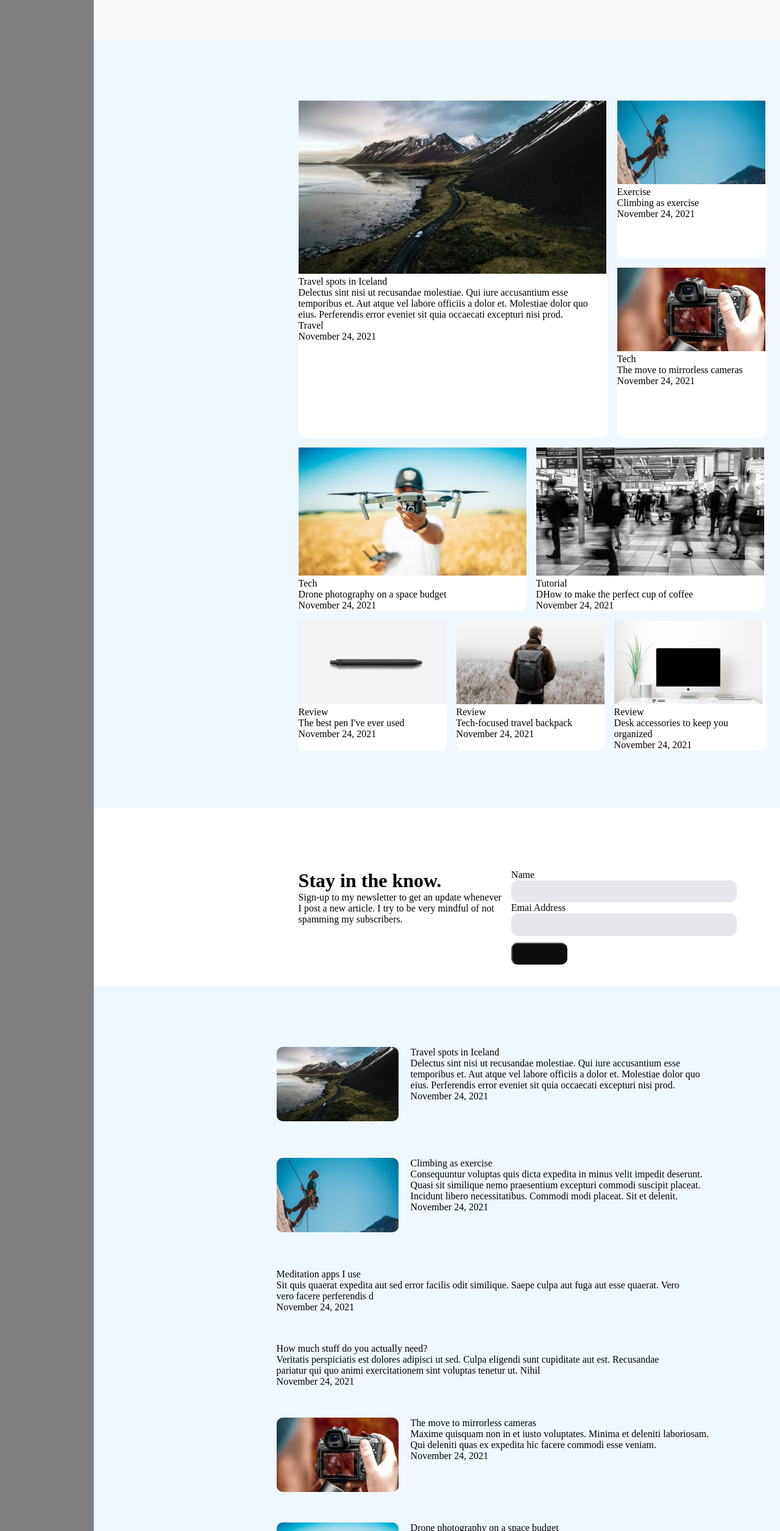
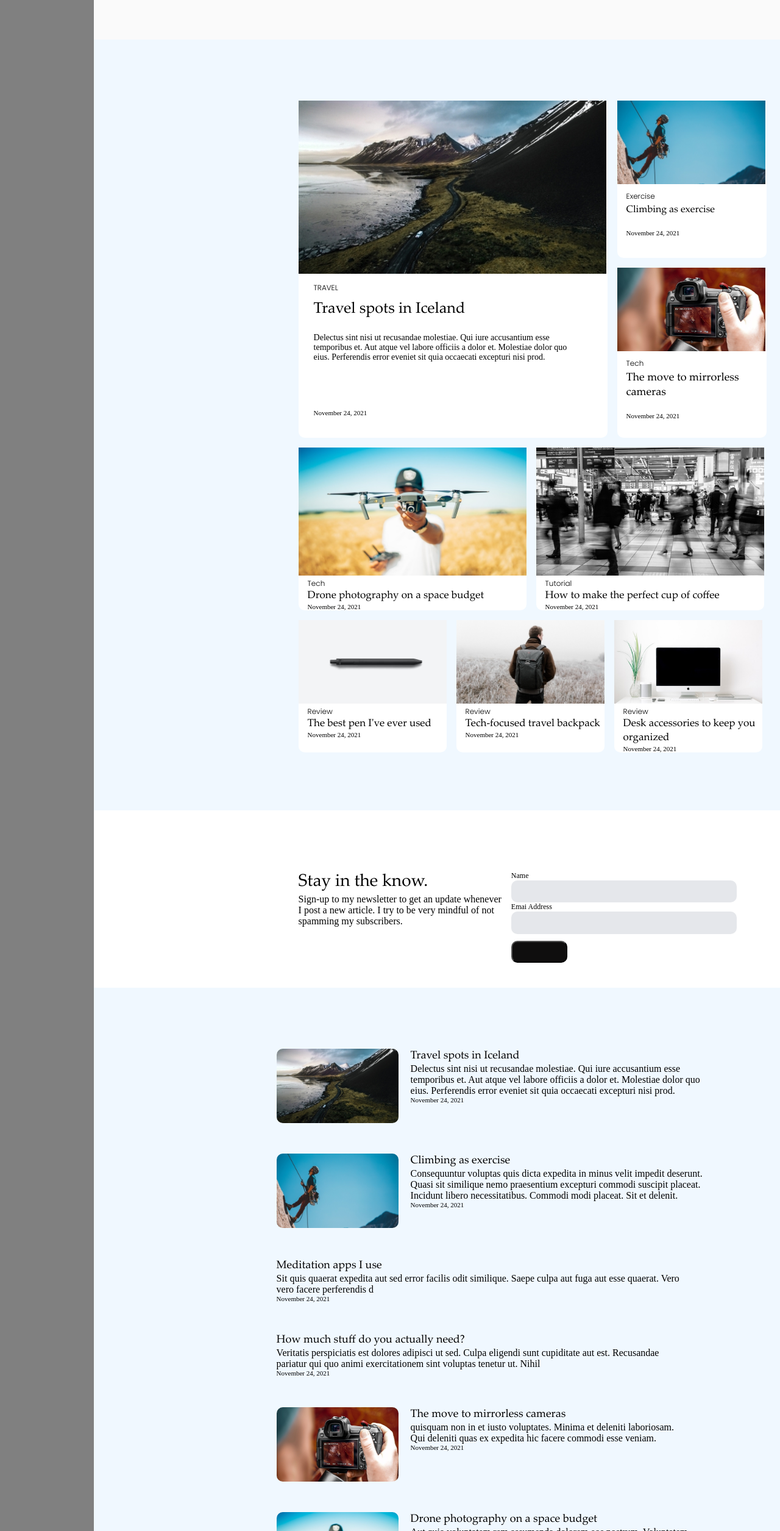
Before and after one commit to Fen16/fen, a plain HTML site: page index.html in a window 1280 px wide. Shown: the part 289-2800 px from the top of the page at 61% size. Drawn offline with Linux system fonts and the light colour scheme.

Commit message:
Новое

```diff
--- a/ha.css
+++ b/ha.css
@@ -3,10 +3,23 @@
     padding: 0;
     box-sizing: border-box;
 }
+@font-face {
+    font-family: "Poppins";
+    src: url("/Шрифты/Poppins-Light.ttf") format("opentype")
+}
+@font-face {
+    font-family: "Palat_Roman";
+    src: url("/Шрифты/palatinolinotype_roman.ttf") format("opentype")
+}
+
 .body{
     height: 1000vh;
     background-color: gray;
 
+}
+.my_div{
+    position: relative;
+    position: absolute;
 }
 
 .backend{
@@ -31,11 +44,18 @@
     color: gray;
     text-decoration: none;
     margin: 0px 20px;
+    font-size: 15px;
+}
+.page1 img{
+    margin-left: 15px;
 }
 .page1{
     margin: 68px 320px;
     justify-content: left;
     text-align: left;
+}
+.November{
+    font-size: 11px;
 }
 .logotype2{
     width: auto;
@@ -115,6 +135,11 @@
     background-color:rgb(15, 14, 14);
     margin-top: 6%;
 }
+.page4_name{
+    font-size: 18px;
+    font-family: 'Palat_Roman';
+}
+
 .zone1{
     display: flex;
     margin-left: 300px;
@@ -129,6 +154,8 @@
 .view{
     justify-content: center;
     display: flex;
+    padding: 80px;
+
 }
 .page5{
     justify-content: center;
--- a/index.html
+++ b/index.html
@@ -1,6 +1,7 @@
 <!DOCTYPE html>
 <html lang="en">
 <head>
+    <link rel="stylesheet" href="./Poppins.css">
     <link rel="stylesheet" href="./ha.css">
     <title>Мой сайт</title>
 </head>
@@ -26,28 +27,28 @@
             <div class="image" style="padding: 100px 336px 0px 336px">
                 <div id="fen1">
                     <img src="/Изображение/doroga.jpg" class="kartinka1" height="284" width="505">
-                    <div>
-                        <p>Travel spots in Iceland</p>
-                        <p>Delectus sint nisi ut recusandae molestiae. Qui iure accusantium esse <br> temporibus et. Aut atque vel labore officiis a dolor et. Molestiae dolor quo <br> eius. Perferendis error eveniet sit quia occaecati excepturi nisi prod.</p>
-                        <p>Travel</p>
+                    <div style="margin-left: 25px; margin-top: 10px;">
+                        <p style="font-family: 'Poppins'; font-size: 12px;">TRAVEL</p>
+                        <p class="my_div" style="font-family: 'Palat_Roman'; font-size: 25px; padding-top: 10px;">Travel spots in Iceland</p>
+                        <p style="font-size: 14px; padding-top: 65px;" class="my_div">Delectus sint nisi ut recusandae molestiae. Qui iure accusantium esse <br> temporibus et. Aut atque vel labore officiis a dolor et. Molestiae dolor quo <br> eius. Perferendis error eveniet sit quia occaecati excepturi nisi prod.</p>
                     </div>
-                    <p>November 24, 2021</p>
+                    <p style="margin-left: 25px; padding-top: 190px;" class="November">November 24, 2021</p>
                 </div>
                 <div style="margin-left: 16px;">
                 <div>
-                    <div id="fen2">
+                    <div id="fen2" >
                         <img src="/Изображение/skala.jpg" width="243" height="137">
-                        <p>Exercise</p>
-                        <p>Climbing as exercise</p>
-                        <p>November 24, 2021</p>
+                        <p style="font-family: Poppins;font-size: 12px; padding-top: 7px; margin-left: 15px ;" >Exercise</p>
+                        <p style="font-family: 'Palat_Roman'; margin-left: 15px; padding-top: 3px; font-size: 16px;" >Climbing as exercise</p>
+                        <p class="November" style="margin-left: 15px; padding-top: 20px;" >November 24, 2021</p>
                     </div>
                 </div>
                 <div>
                     <div id="fen3">
                         <img src="/Изображение/photo.jpg" width="243" height="137">
-                        <p>Tech</p>
-                        <p>The move to mirrorless cameras</p>
-                        <p>November 24, 2021</p>
+                        <p style="font-family: Poppins; font-size: 12px; padding-top: 7px; margin-left: 15px;" >Tech</p>
+                        <p style="font-family: 'Palat_Roman'; font-size: 18px; padding-top: 3px; margin-left: 15px;">The move to mirrorless cameras</p>
+                        <p class="November" style="padding-top: 20px; margin-left: 15px;">November 24, 2021</p>
                     </div>
                 </div>
             </div>
@@ -55,145 +56,145 @@
         <div class="image" style="padding: 16px 336px;">
             <div class="fen4"  style="margin-right: 16px;" width="243" height="137">
                 <img src="/Изображение/Dron.jpg">
-                <p>Tech</p>
-                <p>Drone photography on a space budget</p>
-                <p>November 24, 2021</p>
+                <p style="font-family: 'Poppins'; font-size: 12px; padding-left: 15px;">Tech</p>
+                <p style="font-family: 'Palat_Roman'; font-size: 17px; padding-left: 15px;">Drone photography on a space budget</p>
+                <p class="November" style="padding-left: 15px;">November 24, 2021</p>
             </div>
             <div class="fen4">
                 <img src="/Изображение/peopel.jpg">
-                <p>Tutorial</p>
-                <p>DHow to make the perfect cup of coffee</p>
-                <p>November 24, 2021</p>
+                <p style="font-family: 'Poppins'; font-size: 12px; padding-left: 15px;">Tutorial</p>
+                <p style="font-family: 'Palat_Roman'; font-size: 17px; padding-left: 15px;">How to make the perfect cup of coffee</p>
+                <p class="November" style="padding-left: 15px;">November 24, 2021</p>
             </div>
         </div>
         <div class="image" style="padding: 0px 336px 95px 336px ;">
             <div class="freephoto" style="margin-right: 16px;" >
                 <img src="/Изображение/ruchka.jpg">
-                <p>Review</p>
-                <p>The best pen I've ever used</p>
-                <p>November 24, 2021</p>
+                <p style="font-family: 'Poppins'; font-size: 12px; padding-left: 15px;">Review</p>
+                <p style="font-family: 'Palat_Roman'; font-size: 17px; padding-left: 15px;">The best pen I've ever used</p>
+                <p class="November" style="padding-left: 15px;">November 24, 2021</p>
             </div>
             <div class="freephoto" style="margin-right: 16px;">
                 <img src="/Изображение/man.jpg">
-                <p>Review</p>
-                <p>Tech-focused travel backpack</p>
-                <p>November 24, 2021</p>
+                <p style="font-family: 'Poppins'; font-size: 12px; padding-left: 15px;" >Review</p>
+                <p style="font-family: 'Palat_Roman'; font-size: 17px; padding-left: 15px;">Tech-focused travel backpack</p>
+                <p class="November" style="padding-left: 15px;">November 24, 2021</p>
             </div>
-            <div class="freephoto">
+            <div class="freephoto" style="margin-right: 16px;">
                 <img src="/Изображение/PC.jpg">
-                <p>Review</p>
-                <p>Desk accessories to keep you organized</p>
-                <p>November 24, 2021</p>
+                <p style="font-family: 'Poppins'; font-size: 12px; padding-left: 15px;">Review</p>
+                <p style="font-family: 'Palat_Roman'; font-size: 17px; padding-left: 15px;">Desk accessories to keep you organized</p>
+                <p class="November" style="padding-left: 15px;">November 24, 2021</p>
             </div>
         </div>
         <div class="page3">
             <div class="text" style="padding-right: 16px;">
-                <h1>Stay in the know.</h1>
+                <p style="font-size: 28px; font-family: Palat_Roman;">Stay in the know.</p>
                 <p>Sign-up to my newsletter to get an update whenever<br>I post a new article. I try to be very mindful of not<br>spamming my subscribers.</p>
             </div>
             <div class="Reg">
-                <p>Name</p>
+                <p style="font-size: 12px;">Name</p>
                 <input  type="search" class="Inp">
-                <p>Emai Address</p>
+                <p style="font-size: 12px;">Emai Address</p>
                 <input type="search" class="Inp">
                 <button class ="butsearch"></button>
             </div>
         </div>
         <divc class="page4" >
             <div class="zone1" style="margin-top: 100px;">
-                <img src="/Изображение/doroga.jpg" class="zone1img" style="margin-right: 20px;">
-                <p>Travel spots in Iceland<br>
-                    Delectus sint nisi ut recusandae molestiae. Qui iure accusantium esse<br> temporibus et. Aut atque vel labore officiis a dolor et. Molestiae dolor quo<br> eius. Perferendis error eveniet sit quia occaecati excepturi nisi prod.
-                    <br>November 24, 2021</p>
-            </div>
-            <div class="zone1" style="margin-top: 60px;">
-                <img src="/Изображение/skala.jpg" class="zone1img" style="margin-right: 20px;">
-                <p>Climbing as exercise<br>
-                    Consequuntur voluptas quis dicta expedita in minus velit impedit deserunt.<br> Quasi sit similique nemo praesentium excepturi commodi suscipit placeat.<br> Incidunt libero necessitatibus. Commodi modi placeat. Sit et delenit.
-                    <br>November 24, 2021</p>
-            </div>
-            <div class="zone1" style="margin-top: 60px;">
-                <p>Meditation apps I use<br>
-                    Sit quis quaerat expedita aut sed error facilis odit similique. Saepe culpa aut fuga aut esse quaerat. Vero<br> vero facere perferendis d
-                    <br>November 24, 2021</p>
+                <img src="/Изображение/doroga.jpg" class="zone1img" style="margin-right: 20px;" style="display: flex;">
+                <div><p class="page4_name">Travel spots in Iceland</p>
+                    <p >Delectus sint nisi ut recusandae molestiae. Qui iure accusantium esse<br> temporibus et. Aut atque vel labore officiis a dolor et. Molestiae dolor quo<br> eius. Perferendis error eveniet sit quia occaecati excepturi nisi prod.</p>
+                    <p class="November">November 24, 2021</p></div>
             </div>
             <div class="zone1" style="margin-top: 50px;">
-                <p>How much stuff do you actually need?<br>
-                    Veritatis perspiciatis est dolores adipisci ut sed. Culpa eligendi sunt cupiditate aut est. Recusandae<br> pariatur qui quo animi exercitationem sint voluptas tenetur ut. Nihil
-                    <br>November 24, 2021
+                <img src="/Изображение/skala.jpg" class="zone1img" style="margin-right: 20px;">
+                <div><p class="page4_name">Climbing as exercise</p>
+                    <p>Consequuntur voluptas quis dicta expedita in minus velit impedit deserunt.<br> Quasi sit similique nemo praesentium excepturi commodi suscipit placeat.<br> Incidunt libero necessitatibus. Commodi modi placeat. Sit et delenit.</p>
+                    <p class="November">November 24, 2021</p></div>
+            </div>
+            <div class="zone1" style="margin-top: 50px;">
+                <div><p class="page4_name">Meditation apps I use</p>
+                    <p>Sit quis quaerat expedita aut sed error facilis odit similique. Saepe culpa aut fuga aut esse quaerat. Vero<br> vero facere perferendis d</p>
+                    <p class="November">November 24, 2021</p></div>
+            </div>
+            <div class="zone1" style="margin-top: 50px;">
+                <div><p class="page4_name">How much stuff do you actually need?</p>
+                <p>Veritatis perspiciatis est dolores adipisci ut sed. Culpa eligendi sunt cupiditate aut est. Recusandae<br> pariatur qui quo animi exercitationem sint voluptas tenetur ut. Nihil</p>
+                    <p class="November">November 24, 2021</p></div>
             </div>
             <div class="zone1" style="margin-top: 50px;">
                 <img src="/Изображение/photo.jpg" class="zone1img" style="margin-right: 20px;">
-                <p>The move to mirrorless cameras<br>
-                    Maxime quisquam non in et iusto voluptates. Minima et deleniti laboriosam.<br> Qui deleniti quas ex expedita hic facere commodi esse veniam.
-                    <br>November 24, 2021
+                <div><p class="page4_name">The move to mirrorless cameras</p>
+                <p>quisquam non in et iusto voluptates. Minima et deleniti laboriosam.<br> Qui deleniti quas ex expedita hic facere commodi esse veniam.</p>
+                    <p class="November">November 24, 2021</p></div>
             </div>
             <div class="zone1" style="margin-top: 50px;">
                 <img src="/Изображение/Dron.jpg" class="zone1img" style="margin-right: 20px;">
-                <p>Drone photography on a space budget<br>
-                    Aut quia voluptatem rem assumenda dolorem eos nostrum. Voluptatem<br> facere ipsum aut maxime ab. Ea et voluptatum maiores odit voluptatib
-                    <br>November 24, 2021
+                <div><p class="page4_name">Drone photography on a space budget</p>
+                <p>Aut quia voluptatem rem assumenda dolorem eos nostrum. Voluptatem<br> facere ipsum aut maxime ab. Ea et voluptatum maiores odit voluptatib</p>
+                    <p class="November">November 24, 2021</p></div>
             </div>
             <div class="zone1" style="margin-top: 50px;">
                 <img src="/Изображение/peopel.jpg" class="zone1img" style="margin-right: 20px;">
-                <p>How to make the perfect cup of coffee<br>
-                    Aut nihil suscipit voluptas libero deleniti similique maxime. Ea rerum illo<br> assumenda delectus ipsum dolores nam. Reiciendis
-                    <br>November 24, 2021
+                <div><p class="page4_name">How to make the perfect cup of coffee</p>
+                    <p>Aut nihil suscipit voluptas libero deleniti similique maxime. Ea rerum illo<br> assumenda delectus ipsum dolores nam. Reiciendis</p>
+                        <p class="November">November 24, 2021</p></div>
             </div>
             <div class="zone1" style="margin-top: 50px;">
-                <p>Decision fatigue & minimalism<br>
-                    Accusamus nihil qui iste consequatur iste labore maiores nobis natus. Maiores harum accusantium. Hic sunt aut<br> vel et hic. Et quas necessitatibus. Iusto est sit. Rerum id ut. Id dolore voluptatem eum perferendis vitae.
-                    <br>November 24, 2021
+                <div><p class="page4_name">Decision fatigue & minimalism</p>
+                <p>Accusamus nihil qui iste consequatur iste labore maiores nobis natus. Maiores harum accusantium. Hic sunt aut<br> vel et hic. Et quas necessitatibus. Iusto est sit. Rerum id ut. Id dolore voluptatem eum perferendis vitae.</p>
+                    <p class="November">November 24, 2021</p></div>
             </div>
             <div class="zone1" style="margin-top: 50px;">
-                <p>Minimal interior design<br>
-                    Aliquam quae nemo amet quia quae perferendis earum. Labore molestiae quis doloremque. At<br> perferendis pariatur minima rerum delectus. Hic cum eum voluptas.
-                    <br>November 24, 2021
+                <div><p class="page4_name">Minimal interior design</p>
+                <p>Aliquam quae nemo amet quia quae perferendis earum. Labore molestiae quis doloremque. At<br> perferendis pariatur minima rerum delectus. Hic cum eum voluptas.</p>
+                    <p class="November">November 24, 2021</p></div>
             </div>
             <div class="zone1" style="margin-top: 50px;">
                 <img src="/Изображение/ruchka.jpg" class="zone1img" style="margin-right: 20px;">
-                <p>The best pen I've ever used<br>
-                    Mollitia voluptatum cum consequatur possimus ut veritatis quod non sint.<br> Voluptatibus fuga ut magnam culpa quasi. Odio commodi modi vero dolore.<br> Esse aut et distinctio. Voluptatem corrupti quasi. Ut omnis reprehenderi
-                    <br>November 24, 2021
+                <div><p class="page4_name">The best pen I've ever used</p>
+                <p>Mollitia voluptatum cum consequatur possimus ut veritatis quod non sint.<br> Voluptatibus fuga ut magnam culpa quasi. Odio commodi modi vero dolore.<br> Esse aut et distinctio. Voluptatem corrupti quasi. Ut omnis reprehenderi</p>
+                    <p class="November">November 24, 2021</p></div>
             </div>
             <div class="zone1" style="margin-top: 50px;">
-                <p>Best travel tripods<br>
-                    Sequi asperiores culpa nihil. Qui placeat ut eos molestiae arc
-                    <br>November 24, 2021
+                <div><p class="page4_name">Best travel tripods</p>
+                <p>Sequi asperiores culpa nihil. Qui placeat ut eos molestiae arc</p>
+                    <p class="November">November 24, 2021</p></div>
             </div>
             <div class="zone1" style="margin-top: 50px;">
-                <p>EDC must-haves<br>
-                    Nisi ad perferendis quia modi a. Magni ut aut voluptatum. Dolorem vero molestiae itaque. Qui itaque<br> itaque. Nihil autem perspiciatis sed similique dolor excepturi harum. Perspiciatis suscipit unde aliq
-                    <br>November 24, 2021
+                <div><p class="page4_name">EDC must-haves</p>
+                <p>Nisi ad perferendis quia modi a. Magni ut aut voluptatum. Dolorem vero molestiae itaque. Qui itaque<br> itaque. Nihil autem perspiciatis sed similique dolor excepturi harum. Perspiciatis suscipit unde aliq</p>
+                    <p class="November">November 24, 2021</p></div>
             </div>
             <div class="zone1" style="margin-top: 50px;">
-                <p>Journals & how to use them<br>
-                    Assumenda aut eos et consequatur sint vitae fugit. Nulla voluptatibus et voluptatum sed.
-                    <br>November 24, 2021
+                <div><p class="page4_name">Journals & how to use them</p>
+                <p>Assumenda aut eos et consequatur sint vitae fugit. Nulla voluptatibus et voluptatum sed.</p>
+                    <p class="November">November 24, 2021</p></div>
             </div>
             <div class="zone1" style="margin-top: 50px;">
-                <p>Minimalism in the workplace?<br>
-                    Nostrum quia sapiente natus consequatur. Dicta debitis aut minus consectetur est officiis aut. Atque<br> itaque quia asperiores odit in tempore nisi qui. Sit ut aut ipsa v
-                    <br>November 24, 2021
+                    <div><p class="page4_name">Minimalism in the workplace?</p>
+                    <p>Nostrum quia sapiente natus consequatur. Dicta debitis aut minus consectetur est officiis aut. Atque<br> itaque quia asperiores odit in tempore nisi qui. Sit ut aut ipsa v</p>
+                    <p class="November">November 24, 2021</p></div>
             </div>
             <div class="zone1" style="margin-top: 50px;">
-                <p>How I structure my work<br>
-                    Inventore alias consequatur accusantium ut explicabo aut. Et fuga voluptatem est reiciendis officia qui qui.<br> Dolorem est sequi numquam ratione cum sequi porro. Sint debitis delectus nihil placeat dolor non laborum iusto
-                    <br>November 24, 2021
+                <div><p  class="page4_name">How I structure my work</p>
+                <p>Inventore alias consequatur accusantium ut explicabo aut. Et fuga voluptatem est reiciendis officia qui qui.<br> Dolorem est sequi numquam ratione cum sequi porro. Sint debitis delectus nihil placeat dolor non laborum iusto</p>
+                    <p class="November">November 24, 2021</p></div>
             </div>
             <div class="zone1" style="margin-top: 50px;">
                 <img src="/Изображение/man.jpg" class="zone1img" style="margin-right: 20px;">
-                <p>Tech-focused travel backpack<br>
-                    Delectus et iusto perspiciatis impedit dolor eligendi sit. Voluptatem<br> excepturi temporibus fugit molestiae. Nesciunt sequi molestiae. Molestiae<br> recusandae sed esse illo nobis. Qui aut porro id. Tempore sed
-                    <br>November 24, 2021
+                <div><p class="page4_name">Tech-focused travel backpack</p>
+                <p>Delectus et iusto perspiciatis impedit dolor eligendi sit. Voluptatem<br> excepturi temporibus fugit molestiae. Nesciunt sequi molestiae. Molestiae<br> recusandae sed esse illo nobis. Qui aut porro id. Tempore sed</p>
+                    <p class="November">November 24, 2021</p></div>
             </div>
-            <div class="view">
+            <div class="view"  >
                 <p>View archive</p>
                 <img src="/Логотип/Стрелка.svg" style="margin-left:3px  ;">
             </div>
         </div>
         <div class="page5">
-            <img src="/Логотип/logo.svg">
+            <img src="/Логотип/logo.svg" >
             <p class="text1">A lifestyle blog about minimalism, technology, design & travel. Powered by     Webflow.<br><br>
 Start   Archive<br><br>
 Instructions    Style guide    Licenses    Changelog</p>
```
Also changed, not shown: Шрифты/Poppins-Light.ttf (added), Шрифты/palatinolinotype_roman.ttf (added).
